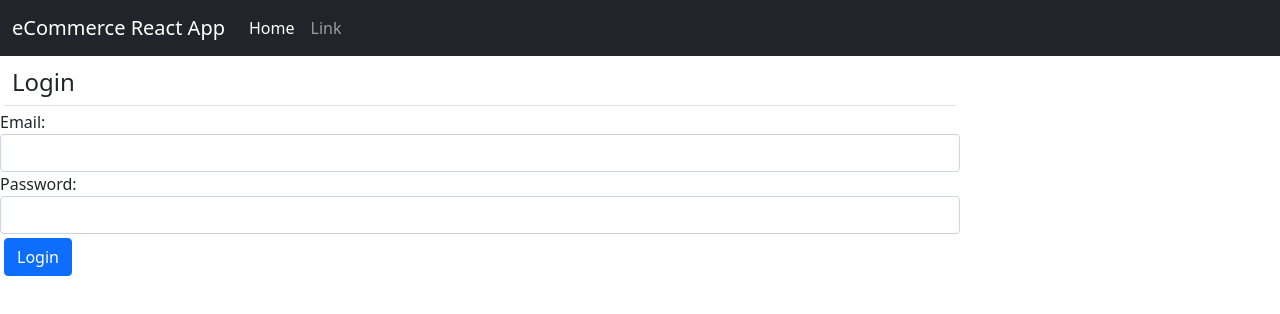
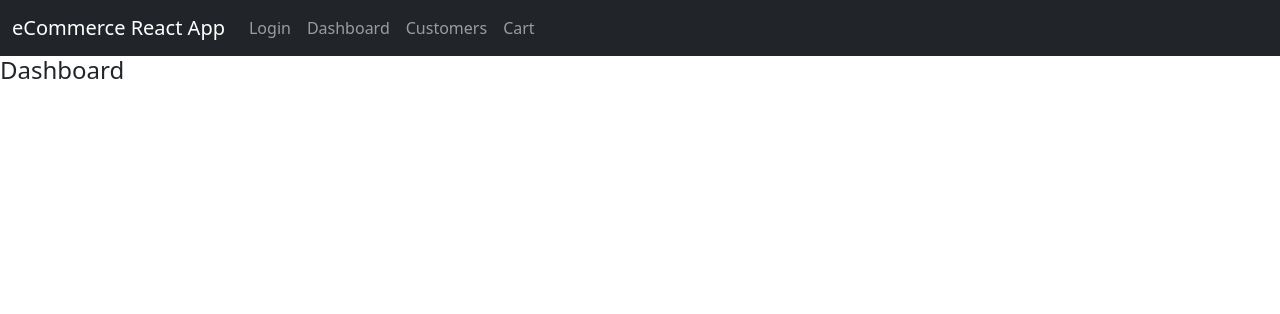
Before and after one commit to timrager/react_ecomm, a React (Create React App) app: page /dashboard in a window 1280 px wide. Shown: the top 314 px of the page. Built offline with nearby package versions, Linux system fonts and the light colour scheme.

Commit message:
added routes

```diff
--- a/package.json
+++ b/package.json
@@ -13,6 +13,7 @@
     "popper.js": "^1.16.1",
     "react": "^17.0.2",
     "react-dom": "^17.0.2",
+    "react-router-dom": "^6.0.2",
     "react-scripts": "^4.0.3",
     "web-vitals": "^1.0.1"
   },
--- a/src/App.jsx
+++ b/src/App.jsx
@@ -1,14 +1,24 @@
 import React, { Component } from 'react';
+import { Routes, Route } from 'react-router-dom';
 import NavBar from './NavBar';
 import ShoppingCart from './ShoppingCart';
 import Login from './Login';
+import Dashboard from './Dashboard';
+import CustomersList from './CustomersList';
+
 
 class App extends Component {
     render() {
         return (
             <>
                 <NavBar />
-                <Login />
+
+                <Routes>
+                    <Route path="/" exact element={<Login />} />
+                    <Route path="/dashboard" element={<Dashboard />} />
+                    <Route path="/customers" element={<CustomersList />} />
+                    <Route path="/cart" element={<ShoppingCart />} />
+                </Routes>
             </>
         )
     }
--- /dev/null
+++ b/src/Dashboard.jsx
@@ -0,0 +1,16 @@
+
+import React, { Component } from 'react';
+
+class Dashboard extends Component {
+
+    render() {
+        return (
+            <div>
+                <h4>Dashboard</h4>
+            </div>
+        )
+    }
+
+}
+
+export default Dashboard;
--- a/src/NavBar.jsx
+++ b/src/NavBar.jsx
@@ -1,4 +1,5 @@
 import React, { Component } from 'react';
+import { Link } from 'react-router-dom';
 
 class NavBar extends Component {
     render() {
@@ -12,10 +13,16 @@ class NavBar extends Component {
             <div className="collapse navbar-collapse" id="navbarSupportedContent">
               <ul className="navbar-nav me-auto mb-2 mb-lg-0">
                 <li className="nav-item">
-                  <a className="nav-link active" aria-current="page" href="/#">Home</a>
+                  <Link className="nav-link" to="/">Login</Link>
+                  </li>
+                <li className="nav-item">
+                  <Link className="nav-link" to="/dashboard">Dashboard</Link>
                 </li>
                 <li className="nav-item">
-                  <a className="nav-link" href="/#">Link</a>
+                  <Link className="nav-link" to="/customers">Customers</Link>
+                </li>
+                <li className="nav-item">
+                  <Link className="nav-link" to="/cart">Cart</Link>
                 </li>
               </ul>
             </div>
--- a/src/index.js
+++ b/src/index.js
@@ -1,5 +1,6 @@
 import React from 'react';
 import ReactDOM from 'react-dom';
+import { BrowserRouter } from 'react-router-dom';
 import "jquery";
 import "popper.js/dist/umd/popper";
 import "bootstrap/dist/js/bootstrap";
@@ -11,6 +12,8 @@ import App from './App';
 
 
 ReactDOM.render(
-    <App />,
+    <BrowserRouter>
+        <App />
+    </BrowserRouter>,
     document.getElementById('root')
 );
```
Also changed, not shown: 2 other files (tests, documents, lock files or other folders).
